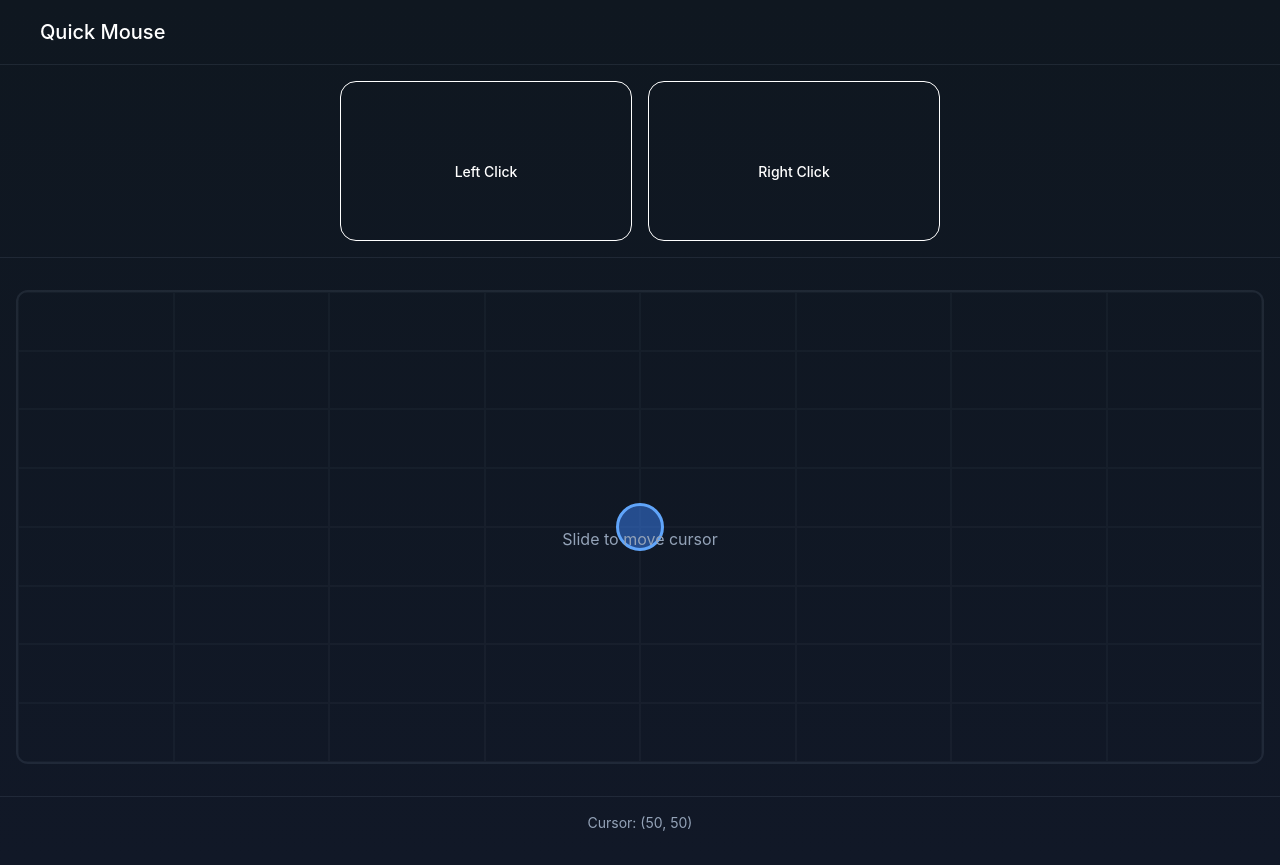
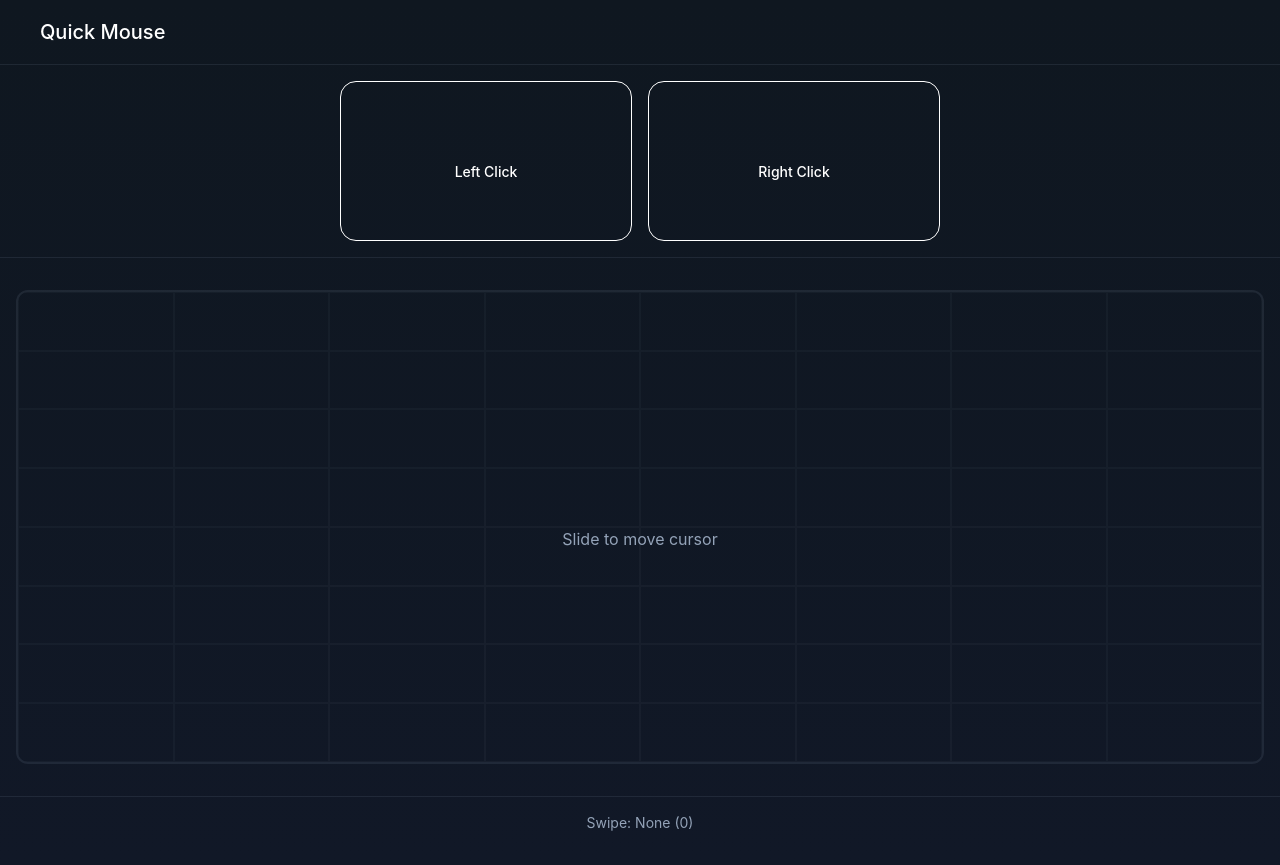
Before and after one commit to DerekCorniello/quick-mouse, a React (Vite) app in the folder client/: page / in a window 1280 px wide. Built offline with nearby package versions, Linux system fonts and the light colour scheme; some icons are missing.

Commit message:
Add scroll direction indicator

```diff
--- a/client/src/App.tsx
+++ b/client/src/App.tsx
@@ -13,6 +13,8 @@ export default function App() {
   const [sensitivity, setSensitivity] = useState(2);
   const [showSensorLog, setShowSensorLog] = useState(false);
   const [buttonsAboveTouchpad, setButtonsAboveTouchpad] = useState(true);
+  const [swipeDirection, setSwipeDirection] = useState<string>('None');
+  const [swipeMagnitude, setSwipeMagnitude] = useState<number>(0);
   const lastTouchRef = useRef<{ x: number; y: number } | null>(null);
   const touchpadRef = useRef<HTMLDivElement>(null);
 
@@ -31,6 +33,23 @@ export default function App() {
     const deltaX = (touch.clientX - lastTouchRef.current.x) * sensitivity;
     const deltaY = (touch.clientY - lastTouchRef.current.y) * sensitivity;
 
+    // Calculate swipe direction and magnitude
+    const magnitude = Math.sqrt(deltaX * deltaX + deltaY * deltaY);
+    setSwipeMagnitude(Math.round(magnitude));
+
+    if (Math.abs(deltaX) > Math.abs(deltaY)) {
+      // Horizontal movement is dominant
+      setSwipeDirection(deltaX > 0 ? 'Right' : 'Left');
+    } else if (Math.abs(deltaY) > Math.abs(deltaX)) {
+      // Vertical movement is dominant
+      setSwipeDirection(deltaY > 0 ? 'Down' : 'Up');
+    } else {
+      // Diagonal movement
+      const horizontal = deltaX > 0 ? 'Right' : 'Left';
+      const vertical = deltaY > 0 ? 'Down' : 'Up';
+      setSwipeDirection(`${vertical}-${horizontal}`);
+    }
+
     setCursorPosition((prev) => ({
       x: Math.max(0, Math.min(100, prev.x + deltaX / 3)),
       y: Math.max(0, Math.min(100, prev.y + deltaY / 3)),
@@ -42,6 +61,8 @@ export default function App() {
   const handleTouchEnd = () => {
     lastTouchRef.current = null;
     setTouchActive(false);
+    setSwipeDirection('None');
+    setSwipeMagnitude(0);
   };
 
   const handleLeftTouchStart = () => {
@@ -126,7 +147,7 @@ export default function App() {
           </div>
         )}
 
-        <StatusIndicator cursorPosition={cursorPosition} />
+        <StatusIndicator swipeDirection={swipeDirection} swipeMagnitude={swipeMagnitude} />
         {showSensorLog && (
           <div style={{ padding: 16 }}>
             <SensorLog />
--- a/client/src/components/SensitivityControl.tsx
+++ b/client/src/components/SensitivityControl.tsx
@@ -7,19 +7,43 @@ interface SensitivityControlProps {
   onSensitivityChange: (value: number) => void;
 }
 
-export function SensitivityControl({ sensitivity, onSensitivityChange }: SensitivityControlProps) {
+export function SensitivityControl({
+  sensitivity,
+  onSensitivityChange,
+}: SensitivityControlProps) {
   return (
-    <Box sx={{ p: 2, borderRadius: 3, border: 1, borderColor: 'divider', bgcolor: 'transparent' }}>
-      <Box sx={{ display: 'flex', alignItems: 'center', justifyContent: 'space-between', mb: 1 }}>
-        <Typography variant="body2" color="text.secondary">Sensitivity</Typography>
-        <Typography variant="body2" color="primary">{sensitivity}x</Typography>
+    <Box
+      sx={{
+        p: 2,
+        borderRadius: 3,
+        border: 1,
+        borderColor: "divider",
+        bgcolor: "transparent",
+      }}
+    >
+      <Box
+        sx={{
+          display: "flex",
+          alignItems: "center",
+          justifyContent: "space-between",
+          mb: 1,
+        }}
+      >
+        <Typography variant="body2" color="text.secondary">
+          Sensitivity
+        </Typography>
+        <Typography variant="body2" color="primary">
+          {sensitivity}x
+        </Typography>
       </Box>
       <Slider
         value={sensitivity}
         min={1}
         max={5}
-        step={0.5}
-        onChange={(_, value) => onSensitivityChange(Array.isArray(value) ? value[0] : value)}
+        step={0.1}
+        onChange={(_, value) =>
+          onSensitivityChange(Array.isArray(value) ? value[0] : value)
+        }
         aria-label="sensitivity"
       />
     </Box>
--- a/client/src/components/StatusIndicator.tsx
+++ b/client/src/components/StatusIndicator.tsx
@@ -2,15 +2,16 @@ import Paper from "@mui/material/Paper";
 import Typography from "@mui/material/Typography";
 
 interface StatusIndicatorProps {
-  cursorPosition: { x: number; y: number };
+  swipeDirection: string;
+  swipeMagnitude: number;
 }
 
-export function StatusIndicator({ cursorPosition }: StatusIndicatorProps) {
+export function StatusIndicator({ swipeDirection, swipeMagnitude }: StatusIndicatorProps) {
   return (
     <Paper square elevation={0} sx={{ p: 2, pb: 4, borderTop: 1, borderColor: 'divider', bgcolor: 'transparent' }}>
       <div style={{ textAlign: 'center' }}>
         <Typography variant="body2" color="text.secondary">
-          Cursor: ({Math.round(cursorPosition.x)},{" "}{Math.round(cursorPosition.y)})
+          Swipe: {swipeDirection} ({swipeMagnitude})
         </Typography>
       </div>
     </Paper>
--- a/client/src/components/Touchpad.tsx
+++ b/client/src/components/Touchpad.tsx
@@ -56,30 +56,7 @@ export function Touchpad({
         <Box sx={(theme) => ({ position: 'absolute', inset: 0, bgcolor: theme.palette.app?.indicator ?? 'rgba(59,130,246,0.08)' })} />
       )}
 
-      {/* Cursor Position Indicator */}
-      <Box
-        sx={{ position: 'absolute', width: 48, height: 48, transition: 'all 75ms' }}
-        style={{ left: `${cursorPosition.x}%`, top: `${cursorPosition.y}%`, transform: 'translate(-50%, -50%)' }}
-      >
-        <Box
-          sx={(theme) => ({
-            width: '100%',
-            height: '100%',
-            borderRadius: '50%',
-            border: 3,
-            bgcolor: isLeftPressed
-              ? theme.palette.app?.cursor?.left?.bg ?? theme.palette.success.main
-              : isRightPressed
-              ? theme.palette.app?.cursor?.right?.bg ?? theme.palette.secondary.main
-              : theme.palette.app?.cursor?.default?.bg ?? theme.palette.primary.main,
-            borderColor: isLeftPressed
-              ? theme.palette.app?.cursor?.left?.border ?? theme.palette.success.dark
-              : isRightPressed
-              ? theme.palette.app?.cursor?.right?.border ?? theme.palette.secondary.dark
-              : theme.palette.app?.cursor?.default?.border ?? theme.palette.primary.dark,
-          })}
-        />
-      </Box>
+
 
       {/* Instructions */}
       <Box sx={{ position: 'absolute', top: '50%', left: '50%', transform: 'translate(-50%, -50%)', textAlign: 'center', pointerEvents: 'none' }}>
```
